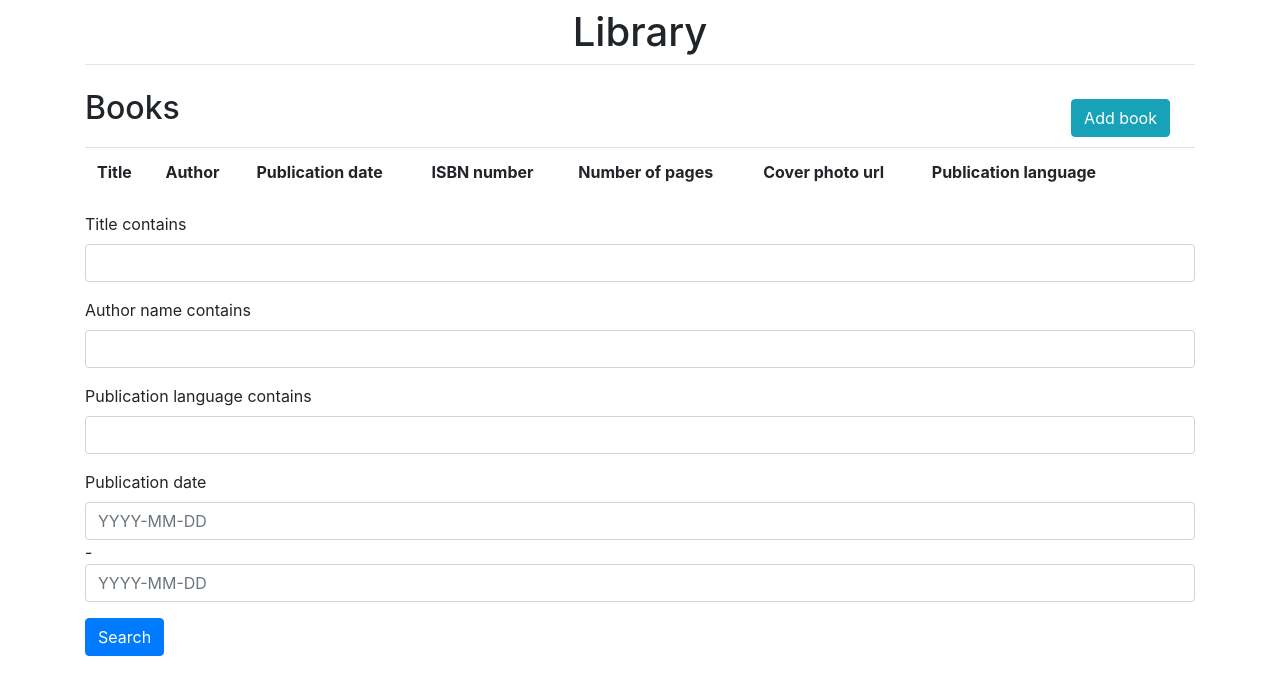
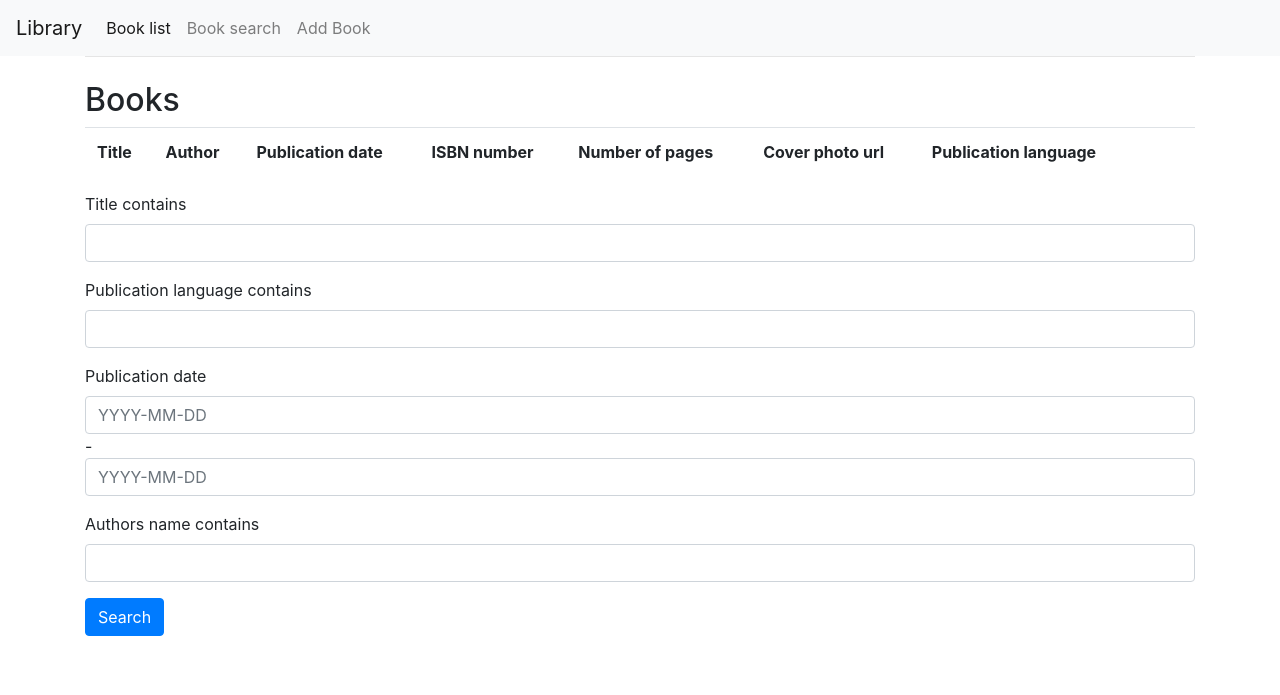
Before and after one commit to FunKilly/library, a Django app: page /books/ in a window 1280 px wide. Shown: the top 695 px of the page. Run offline with Django 3.2, Linux system fonts and the light colour scheme; data that the repository does not hold is empty; some libraries are stand-ins or nearby versions.

Commit message:
added support for unique isbn, manytomanyauthors and some fixes

```diff
--- a/books/filters.py
+++ b/books/filters.py
@@ -7,12 +7,12 @@ from .models import Book
 
 class ApiBookFilter(FilterSet):
     publication_date = filters.DateFromToRangeFilter(field_name="publication_date")
+    authors = filters.Filter(field_name="authors__name", lookup_expr="icontains")
 
     class Meta:
         model = Book
         fields = {
             "title": ["icontains"],
-            "author__name": ["icontains"],
             "publication_language": ["icontains"],
         }
 
--- a/books/templates/base.html
+++ b/books/templates/base.html
@@ -4,12 +4,31 @@
         <meta charset="utf-8">
         <meta name="viewport" content="width=device-width, initial-scale=1, shrink-to-fit=no">
         <link rel="stylesheet" href="https://stackpath.bootstrapcdn.com/bootstrap/4.1.3/css/bootstrap.min.css" integrity="sha384-MCw98/SFnGE8fJT3GXwEOngsV7Zt27NXFoaoApmYm81iuXoPkFOJwJ8ERdknLPMO" crossorigin="anonymous">
-        <title>Library</title>
     </head>
     <body>
+        <nav class="navbar navbar-expand-lg navbar-light bg-light">
+            <a class="navbar-brand" href="#">Library</a>
+            <button class="navbar-toggler" type="button" data-toggle="collapse" data-target="#navbarNav" aria-controls="navbarNav" aria-expanded="false" aria-label="Toggle navigation">
+                <span class="navbar-toggler-icon"></span>
+            </button>
+            <div class="collapse navbar-collapse" id="navbarNav">
+                <ul class="navbar-nav">
+                <li class="nav-item active">
+                    <a class="nav-link" href="/books">Book list <span class="sr-only">(current)</span></a>
+                </li>
+                <li class="nav-item">
+                    <a class="nav-link" href="/books/search">Book search</a>
+                </li>
+                <li class="nav-item">
+                    <a class="nav-link" href="/books/add">Add Book</a>
+                </li>
+
+                </ul>
+            </div>
+            </nav>
         <div class="container">
             <div class="row justify-content-center">
-                <h1 class="mt-2">Library</h1>
+
                 <div class="col-12">
                     <hr class="mt-0 mb-4"> {% block content %}{% endblock %}
                 </div>
--- a/books/templates/book_list.html
+++ b/books/templates/book_list.html
@@ -1,14 +1,18 @@
 {% extends "base.html" %}
 {% load crispy_forms_tags %}
 {% block content %}
-    <div class="row">
-        <div class="col-6">
-            <h2>Books  </h2>
-        </div>
-        <div class="col-6 row justify-content-end">
-            <a class="btn btn-info" role="button" href="/books/add"  style="margin:10px">Add book</a>
-        </div>
-    </div>
+    <h2>Books  </h2>
+
+    {% if messages %}
+      <div class="alert alert-success" role="alert">
+          <ul class="messages">
+              {% for message in messages %}
+                  {{ message }}
+              {% endfor %}
+          </ul>
+      </div>
+    {% endif %}
+
     <table class="table">
         <tr>
             <th>Title</th>
@@ -24,11 +28,20 @@
         {% for book in context %}
             <tr>
                 <td>{{ book.title }}</td>
-                <td>{{ book.author }}</td>
+                <td>
+                {% for author in book.authors.all %}
+                    {{ author }}</br>
+                {% endfor %}
+                </td>
                 <td>{{ book.publication_date }}</td>
                 <td>{{ book.isbn }}</td>
                 <td>{{ book.page_count }}</td>
-                <td>{{ book.cover_photo }}</td>
+                <td>
+                    {% if book.cover_photo %}
+                        <a href="{{ book.cover_photo }}" target="_blank">url</td>
+                    {% else %}
+
+                    {% endif %}
                 <td>{{ book.publication_language }}</td>
                 <td>
                     <a class="btn btn-info" role="button" href="/books/{{ book.id }}/update">Modify</a>
@@ -39,13 +52,6 @@
             </tr>
         {% endfor %}
     </table>
-
-    <form method="GET">
-        {% csrf_token %}
-        {{ filterset.form|crispy }}
-
-        <button type="submit" class="btn btn-primary">Search</button>
-    </form>
 
     <div class="row justify-content-center">
         {% if is_paginated %}
@@ -69,4 +75,13 @@
         {% endif %}
     </div>
 
+    <form method="GET">
+        {% csrf_token %}
+        {{ filterset.form|crispy }}
+
+        <button type="submit" class="btn btn-primary">Search</button>
+    </form>
+
+
+
 {% endblock %}
--- a/books/templates/book_search_result.html
+++ b/books/templates/book_search_result.html
@@ -13,7 +13,6 @@
                 <th>Cover photo url</th>
                 <th>Publication language</th>
                 <th></th>
-                <th></th>
             </tr>
             {% for book in data %}
                 <tr>
@@ -25,7 +24,8 @@
                     <td>{{ book.cover_photo_url }}</td>
                     <td>{{ book.publication_language }}</td>
                     <td>
-                        <a class="btn btn-info" role="button" href="/books/{{ book.id }}/update">Modify</a>
+
+                        <a class="btn btn-info" role="button" href="search-result/{{ book.isbn }}/add">Add</a>
                     </td>
                 </tr>
             {% endfor %}
--- a/books/templates/book_update.html
+++ b/books/templates/book_update.html
@@ -6,7 +6,6 @@
         {% csrf_token %}
         {{ form|crispy }}
         <button type="submit" class="btn btn-primary">Edit book</button>
-        <a class="btn btn-info" role="button" href="/books">Go back</a>
     </form>
 
     </br>
--- a/books/views.py
+++ b/books/views.py
@@ -1,12 +1,13 @@
 from django.contrib import messages
 from django.contrib.messages.views import SuccessMessageMixin
+from django.core.cache import cache
 from django.http import HttpResponse
-from django.shortcuts import render
+from django.shortcuts import redirect, render
 from django.template import loader
 from django.urls import reverse_lazy
+from django.views import View
 from django.views.generic.edit import DeleteView, UpdateView
 from django.views.generic.list import ListView
-
 from django_filters.rest_framework import DjangoFilterBackend
 from rest_framework.filters import SearchFilter
 from rest_framework.generics import ListAPIView
@@ -15,12 +16,13 @@ from rest_framework.response import Response
 from rest_framework.views import APIView
 
 from .filters import ApiBookFilter, BookFilter
+from .forms import BookForm
 from .integrations import google_api
 from .models import Book
 from .serializers import (
     BookCreateSerializer,
     BookListSerializer,
-    SearchBookResultsSerializer,
+    SearchBookResultsListSerializer,
     SearchBookSerializer,
 )
 
@@ -43,44 +45,53 @@ class BookListView(ListView):
         return context
 
 
-class BookCreateView(APIView):
-    renderer_classes = [TemplateHTMLRenderer]
+class BookCreateView(SuccessMessageMixin, View):
+    form_class = BookForm
     template_name = "book_create.html"
 
-    def get(self, request):
-        serializer = BookCreateSerializer()
-        return Response({"serializer": serializer})
+    def get(self, request, *args, **kwargs):
+        form = self.form_class()
+        return render(request, self.template_name, {"form": form})
 
-    def post(self, request):
-        serializer = BookCreateSerializer(data=request.data)
-        if not serializer.is_valid():
-            return Response({"serializer": serializer})
+    def post(self, request, *args, **kwargs):
+        form = self.form_class(request.POST)
+        if form.is_valid():
+            authors = form.cleaned_data.pop("authors")
+            book = form.save()
+            book.add_authors(authors)
+            book.save()
+            messages.success(request, "Your book has been saved!")
+            return redirect("book_list")
         else:
-            serializer.save()
-            messages.success(request, "Your data has been saved!")
-            context = {"serializer": BookCreateSerializer()}
-            return render(request, "book_create.html", context)
+            return render(request, self.template_name, {"form": form})
 
 
 class BookUpdateView(SuccessMessageMixin, UpdateView):
     model = Book
+    form_class = BookForm
     template_name = "book_update.html"
-    fields = "__all__"
     success_message = "Book has been updated successfully"
 
     def get_success_url(self):
         self.kwargs["pk"]
-        return reverse_lazy("book-update", kwargs={"pk": self.kwargs["pk"]})
+        return reverse_lazy("book_update", kwargs={"pk": self.kwargs["pk"]})
+
+    def form_valid(self, form):
+        authors = form.cleaned_data.pop("authors")
+        instance = form.save(commit=False)
+        if authors:
+            instance.add_authors(authors)
+        return super(BookUpdateView, self).form_valid(form)
 
 
 class BookDeleteView(DeleteView):
     model = Book
     template_name = "book_confirm_delete.html"
     fields = "__all__"
-    success_url = reverse_lazy("book-list")
+    success_url = reverse_lazy("book_list")
 
 
-class ImportBookSearchView(APIView):
+class BookSearchView(APIView):
     renderer_classes = [TemplateHTMLRenderer]
     template_name = "book_search.html"
 
@@ -90,11 +101,10 @@ class ImportBookSearchView(APIView):
 
     def post(self, request):
         template = loader.get_template("book_search_result.html")
-
         response = google_api.make_url_call(request.data)
         if response.get("items"):
             data = google_api.parse_response(response)
-            serializer = SearchBookResultsSerializer(data, many=True)
+            serializer = SearchBookResultsListSerializer(data, many=True)
 
             context = {"data": serializer.data}
             return HttpResponse(template.render(context, request))
@@ -102,17 +112,27 @@ class ImportBookSearchView(APIView):
             return HttpResponse(template.render({"data": []}, request))
 
 
-class ImportBookSearchResultsView(APIView):
-    renderer_classes = [TemplateHTMLRenderer]
-    template_name = "book_search_result.html"
-
-    def get(self, request):
-        serializer = SearchBookResultsSerializer(request.data, many=True)
-        return Response({"data": serializer})
-
-    def post(self, request):
-
-        return redirect("book-search-result-list", context={"data": serializer.data})
+class BookSearchResultsImportView(View):
+    def get(self, request, isbn):
+        if not Book.objects.filter(isbn=isbn).exists():
+            record = cache.get(isbn)
+            if record:
+                book = Book.objects.create(
+                    title=record["title"],
+                    publication_date=record["publication_date"],
+                    isbn=isbn,
+                    page_count=record["page_count"],
+                    cover_photo=record["cover_photo_url"],
+                    publication_language=record["publication_language"],
+                )
+                book.add_authors(record["authors"])
+                book.save()
+                messages.success(request, "Your book has been saved!")
+            else:
+                messages.info(request, "Query results expired, please try again.")
+        else:
+            messages.info(request, "This book already exists in database.")
+        return redirect("book_list")
 
 
 class RESTBookListView(ListAPIView):
@@ -120,4 +140,4 @@ class RESTBookListView(ListAPIView):
     serializer_class = BookListSerializer
     filter_backends = [DjangoFilterBackend, SearchFilter]
     filterset_class = ApiBookFilter
-    search_fields = ["title", "author__name", "publication_language"]
+    search_fields = ["title", "authors__name", "publication_language"]
--- a/library/settings.py
+++ b/library/settings.py
@@ -99,7 +99,6 @@ DATABASES = {
 
 REST_FRAMEWORK = {
     "DEFAULT_FILTER_BACKENDS": ["django_filters.rest_framework.DjangoFilterBackend"],
-    "PAGE_SIZE": 10,
 }
 
 db_from_env = dj_database_url.config()
@@ -117,6 +116,8 @@ AUTH_PASSWORD_VALIDATORS = [
     {"NAME": "django.contrib.auth.password_validation.CommonPasswordValidator",},
     {"NAME": "django.contrib.auth.password_validation.NumericPasswordValidator",},
 ]
+
+CACHES = {"default": {"BACKEND": "django.core.cache.backends.locmem.LocMemCache",}}
 
 
 # Internationalization
--- a/library/urls.py
+++ b/library/urls.py
@@ -19,22 +19,22 @@ from books.views import (
     BookCreateView,
     BookDeleteView,
     BookListView,
+    BookSearchResultsImportView,
+    BookSearchView,
     BookUpdateView,
-    ImportBookSearchResultsView,
-    ImportBookSearchView,
     RESTBookListView,
 )
 
 urlpatterns = [
-    path("api/books", RESTBookListView.as_view(), name="rest-book-list"),
-    path("books/", BookListView.as_view(), name="book-list"),
-    path("books/add/", BookCreateView.as_view(), name="book-create"),
-    path("books/<pk>/update", BookUpdateView.as_view(), name="book-update"),
-    path("books/<pk>/delete", BookDeleteView.as_view(), name="book-delete"),
-    path("books/search", ImportBookSearchView.as_view(), name="book-search"),
+    path("api/books", RESTBookListView.as_view(), name="rest_book_list"),
+    path("books/", BookListView.as_view(), name="book_list"),
+    path("books/add/", BookCreateView.as_view(), name="book_create"),
+    path("books/<pk>/update", BookUpdateView.as_view(), name="book_update"),
+    path("books/<pk>/delete", BookDeleteView.as_view(), name="book_delete"),
+    path("books/search", BookSearchView.as_view(), name="book_search"),
     path(
-        "books/search-result",
-        ImportBookSearchResultsView.as_view(),
-        name="book-search-result-list",
+        "books/search-result/<isbn>/add",
+        BookSearchResultsImportView.as_view(),
+        name="book_search_results_import",
     ),
 ]
```
Also changed, not shown: books/forms.py (added, +24 -0 lines), books/integrations/google_api.py (+18 -0 lines), books/models.py (+28 -6 lines), books/serializers.py (+14 -9 lines), books/templates/book_create.html (+2 -13 lines), books/templates/book_search.html (+6 -5 lines), books/migrations/0002_auto_20201014_2204.py (deleted), books/migrations/0002_auto_20201015_1553.py (added), books/migrations/0003_auto_20201015_1558.py (added), books/migrations/0004_auto_20201015_1707.py (added).
